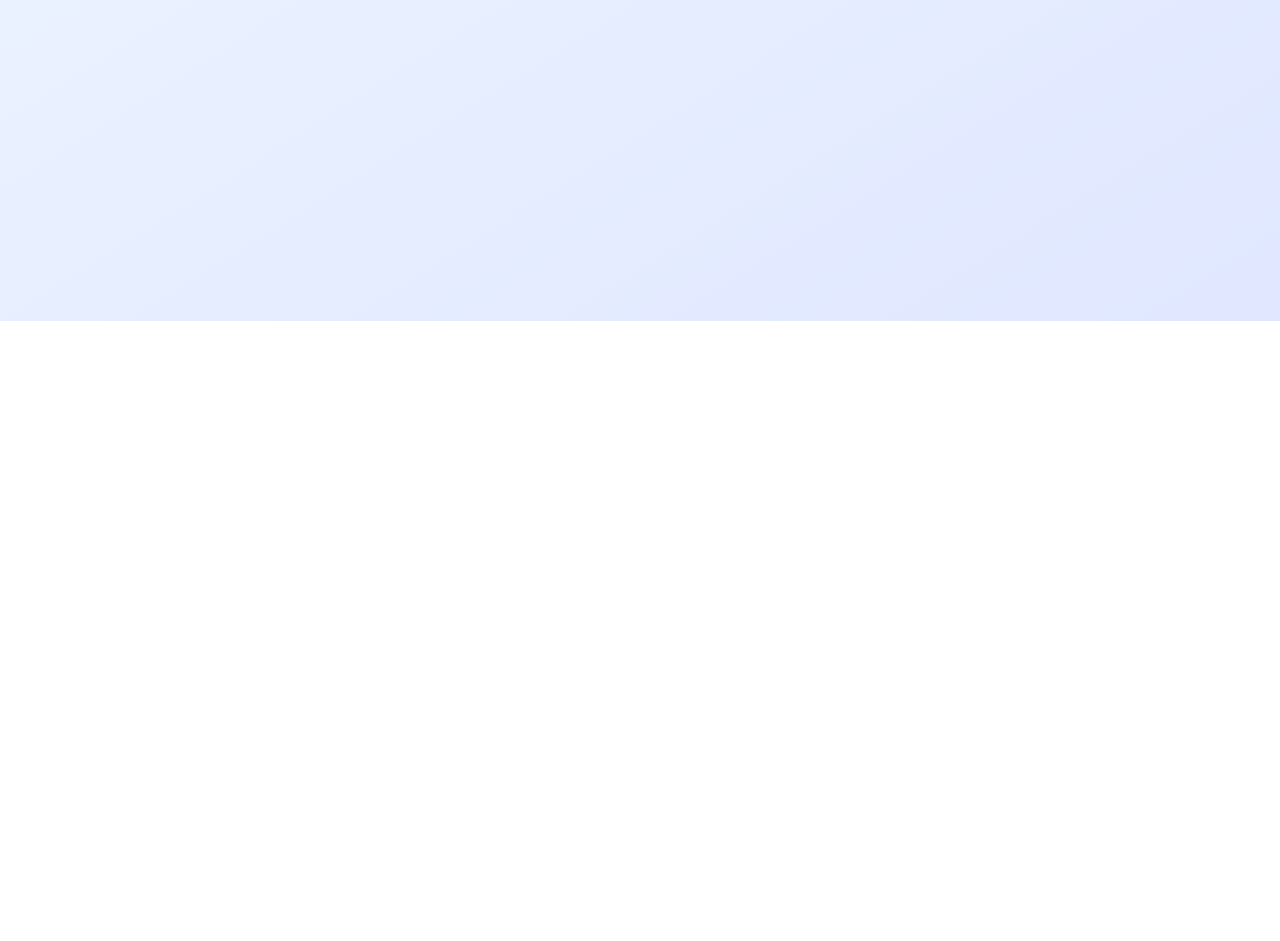
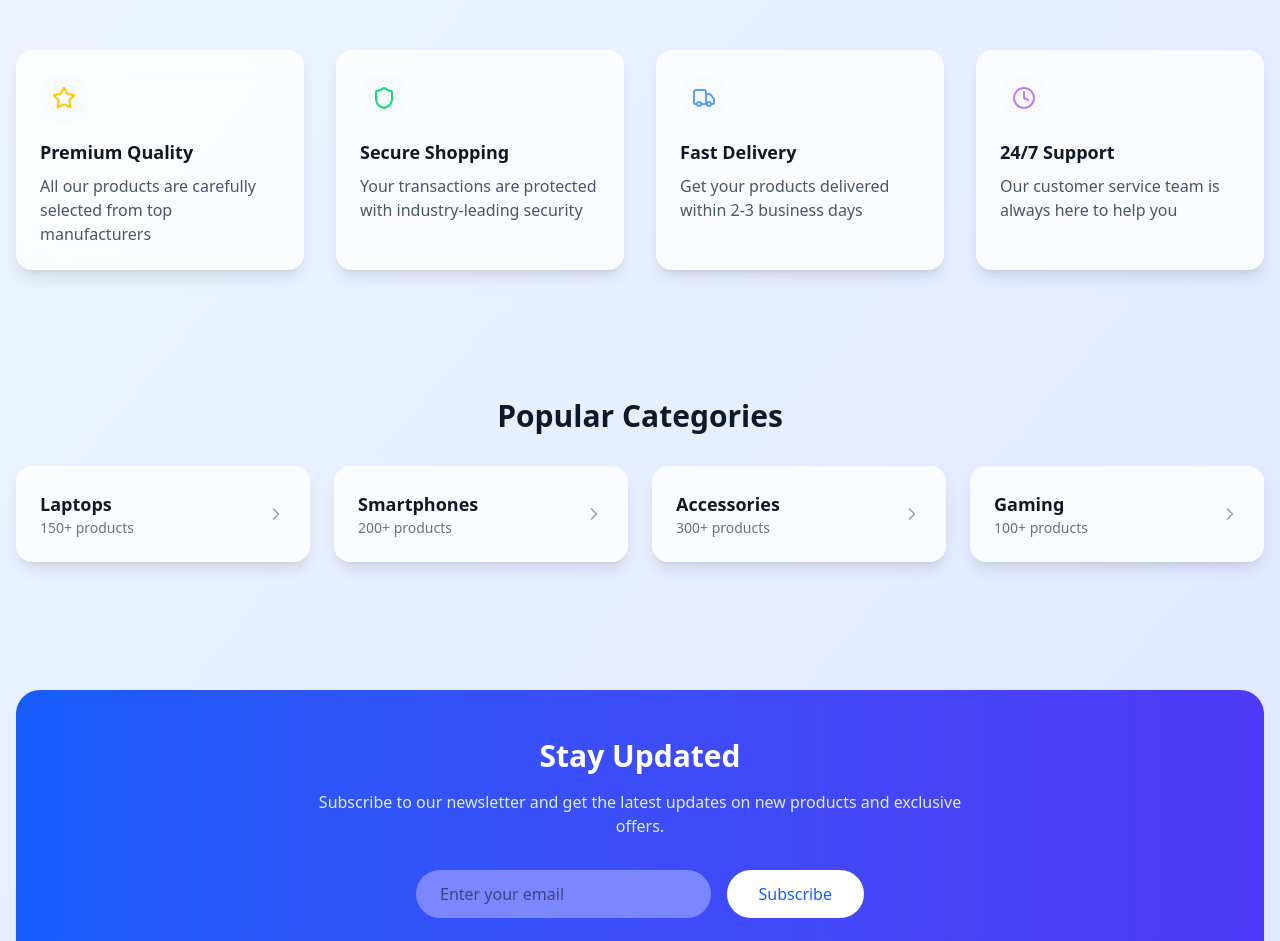
Before and after one commit to AdityaShirwalkar/TechShop, a React (Vite) app in the folder frontend/: page / in a window 1280 px wide. Shown: the part 560-1501 px from the top of the page. Before the commit the page ends 881 px from the top, so only its background shows below. Built offline with nearby package versions, Linux system fonts and the light colour scheme.

Commit message:
Home page update

```diff
--- a/frontend/src/components/Navbar.jsx
+++ b/frontend/src/components/Navbar.jsx
@@ -13,7 +13,7 @@ export default function Navbar() {
   const isAdmin = user?.role === 'admin';
 
   // Extract username from email (everything before @)
-  const username = user?.email ? user.email.split('@')[0] : '';
+  const username = user?.username ? user.username : '';
 
   const handleLogout = async () => {
     try {
--- a/frontend/src/pages/Cart.jsx
+++ b/frontend/src/pages/Cart.jsx
@@ -1,6 +1,6 @@
 import React from 'react';
 import { useCart } from '../contexts/CartContext';
-import { Trash2, Plus, Minus, ShoppingBag, AlertCircle } from 'lucide-react';
+import { Trash2, Plus, Minus, ShoppingBag, AlertCircle, ImageOff } from 'lucide-react';
 
 function Cart() {
   const { cart, removeFromCart, updateQuantity } = useCart();
@@ -12,6 +12,41 @@ function Cart() {
     if (newQuantity > 0 && newQuantity <= item.stock) {
       updateQuantity(item._id, newQuantity);
     }
+  };
+
+  const getImageUrl = (imageUrl) => {
+    if (!imageUrl) return null;
+    if (imageUrl.startsWith('http')) return imageUrl;
+    return `http://localhost:5000${imageUrl}`;
+  };
+
+  const renderProductImage = (item) => {
+    const imageUrl = getImageUrl(item.imageUrl);
+    if (!imageUrl) {
+      return (
+        <div className="w-24 h-24 flex items-center justify-center bg-gray-800 rounded-lg">
+          <ImageOff className="w-8 h-8 text-gray-600" />
+        </div>
+      );
+    }
+
+    return (
+      <img
+        src={imageUrl}
+        alt={item.name}
+        className="w-24 h-24 object-cover rounded-lg"
+        onError={(e) => {
+          e.target.style.display = 'none';
+          e.target.parentElement.innerHTML = `
+            <div class="w-24 h-24 flex items-center justify-center bg-gray-800 rounded-lg">
+              <svg class="w-8 h-8 text-gray-600" viewBox="0 0 24 24" fill="none" stroke="currentColor" stroke-width="2">
+                <path d="M13 4H7C5.89543 4 5 4.89543 5 6V20C5 21.1046 5.89543 22 7 22H17C18.1046 22 19 21.1046 19 20V10M13 4L19 10M13 4V10H19" />
+              </svg>
+            </div>
+          `;
+        }}
+      />
+    );
   };
 
   return (
@@ -39,13 +74,7 @@ function Cart() {
                     key={item._id}
                     className="flex items-center gap-6 p-4 bg-gray-700/50 rounded-xl border border-gray-600/50"
                   >
-                    {item.imageUrl && (
-                      <img
-                        src={item.imageUrl}
-                        alt={item.name}
-                        className="w-24 h-24 object-cover rounded-lg"
-                      />
-                    )}
+                    {renderProductImage(item)}
 
                     <div className="flex-grow">
                       <h3 className="font-semibold text-white text-lg mb-1">
--- a/frontend/src/pages/Home.jsx
+++ b/frontend/src/pages/Home.jsx
@@ -1,16 +1,51 @@
 import React from 'react';
 import { Link } from 'react-router-dom';
-import { ShoppingBag, ArrowRight } from 'lucide-react';
+import { ShoppingBag, ArrowRight, Star, Shield, Truck, Clock, ChevronRight } from 'lucide-react';
 import { useAuth } from '../contexts/AuthContext';
 
 function Home() {
   const { user } = useAuth();
 
+  const features = [
+    {
+      icon: <Star className="w-6 h-6 text-yellow-400" />,
+      title: "Premium Quality",
+      description: "All our products are carefully selected from top manufacturers"
+    },
+    {
+      icon: <Shield className="w-6 h-6 text-green-400" />,
+      title: "Secure Shopping",
+      description: "Your transactions are protected with industry-leading security"
+    },
+    {
+      icon: <Truck className="w-6 h-6 text-blue-400" />,
+      title: "Fast Delivery",
+      description: "Get your products delivered within 2-3 business days"
+    },
+    {
+      icon: <Clock className="w-6 h-6 text-purple-400" />,
+      title: "24/7 Support",
+      description: "Our customer service team is always here to help you"
+    }
+  ];
+
+  const categories = [
+    { name: "Laptops", count: "150+ products" },
+    { name: "Smartphones", count: "200+ products" },
+    { name: "Accessories", count: "300+ products" },
+    { name: "Gaming", count: "100+ products" }
+  ];
+
   return (
-    <div className="min-h-screen bg-gradient-to-br from-blue-50 to-indigo-100 py-16 px-4">
+    <div className="min-h-screen bg-gradient-to-br from-blue-50 to-indigo-100">
+      {/* Hero Section */}
+      <div className="py-16 px-4">
         <div className="max-w-4xl mx-auto text-center">
           <div className="mb-8 flex justify-center">
-          <ShoppingBag className="h-16 w-16 text-blue-600" />
+            <div className="relative">
+              <div className="absolute -inset-4 bg-blue-500/20 rounded-full blur-lg animate-pulse"></div>
+              <ShoppingBag className="h-16 w-16 text-blue-600 relative" />
+            </div>
           </div>
           <h1 className="text-5xl font-bold text-gray-900 mb-6 tracking-tight">
             Welcome to <span className="text-blue-600">TechShop</span>
@@ -37,6 +72,69 @@ function Home() {
           </div>
         </div>
       </div>
+
+      {/* Features Grid */}
+      <div className="max-w-7xl mx-auto px-4 py-16">
+        <div className="grid grid-cols-1 md:grid-cols-2 lg:grid-cols-4 gap-8">
+          {features.map((feature, index) => (
+            <div key={index} className="bg-white/80 backdrop-blur-lg rounded-2xl p-6 shadow-lg hover:shadow-xl transition-all duration-300">
+              <div className="bg-gray-50 rounded-full w-12 h-12 flex items-center justify-center mb-4">
+                {feature.icon}
+              </div>
+              <h3 className="text-lg font-semibold text-gray-900 mb-2">{feature.title}</h3>
+              <p className="text-gray-600">{feature.description}</p>
+            </div>
+          ))}
+        </div>
+      </div>
+
+      {/* Categories Section */}
+      <div className="max-w-7xl mx-auto px-4 py-16">
+        <h2 className="text-3xl font-bold text-gray-900 mb-8 text-center">Popular Categories</h2>
+        <div className="grid grid-cols-1 sm:grid-cols-2 lg:grid-cols-4 gap-6">
+          {categories.map((category, index) => (
+            <Link
+              key={index}
+              to="/products"
+              className="group bg-white/80 backdrop-blur-lg rounded-2xl p-6 shadow-lg hover:shadow-xl transition-all duration-300"
+            >
+              <div className="flex items-center justify-between">
+                <div>
+                  <h3 className="text-lg font-semibold text-gray-900 group-hover:text-blue-600 transition-colors">
+                    {category.name}
+                  </h3>
+                  <p className="text-sm text-gray-500">{category.count}</p>
+                </div>
+                <ChevronRight className="w-5 h-5 text-gray-400 group-hover:text-blue-600 group-hover:translate-x-1 transition-all" />
+              </div>
+            </Link>
+          ))}
+        </div>
+      </div>
+
+      {/* Newsletter Section */}
+      <div className="max-w-7xl mx-auto px-4 py-16">
+        <div className="bg-gradient-to-r from-blue-600 to-indigo-600 rounded-3xl p-8 md:p-12 text-center">
+          <h2 className="text-3xl font-bold text-white mb-4">Stay Updated</h2>
+          <p className="text-blue-100 mb-8 max-w-2xl mx-auto">
+            Subscribe to our newsletter and get the latest updates on new products and exclusive offers.
+          </p>
+          <form className="max-w-md mx-auto flex flex-col sm:flex-row gap-4">
+            <input
+              type="email"
+              placeholder="Enter your email"
+              className="flex-1 px-6 py-3 rounded-full focus:outline-none focus:ring-2 focus:ring-white/50 bg-indigo-400"
+            />
+            <button
+              type="submit"
+              className="bg-white text-blue-600 px-8 py-3 rounded-full hover:bg-blue-50 transition-colors duration-300"
+            >
+              Subscribe
+            </button>
+          </form>
+        </div>
+      </div>
+    </div>
   );
 }
 
--- a/frontend/vite.config.js
+++ b/frontend/vite.config.js
@@ -1,8 +1,14 @@
 import { defineConfig } from 'vite'
 import react from '@vitejs/plugin-react'
 import tailwindcss from '@tailwindcss/vite'
+import path from 'path'
 
 // https://vite.dev/config/
 export default defineConfig({
   plugins: [react(),tailwindcss()],
+  resolve: {
+    alias: {
+      "@": path.resolve(__dirname, "./src"),
+    },
+  },
 })
```
Lines whose indentation alone changed are shown as unchanged.
